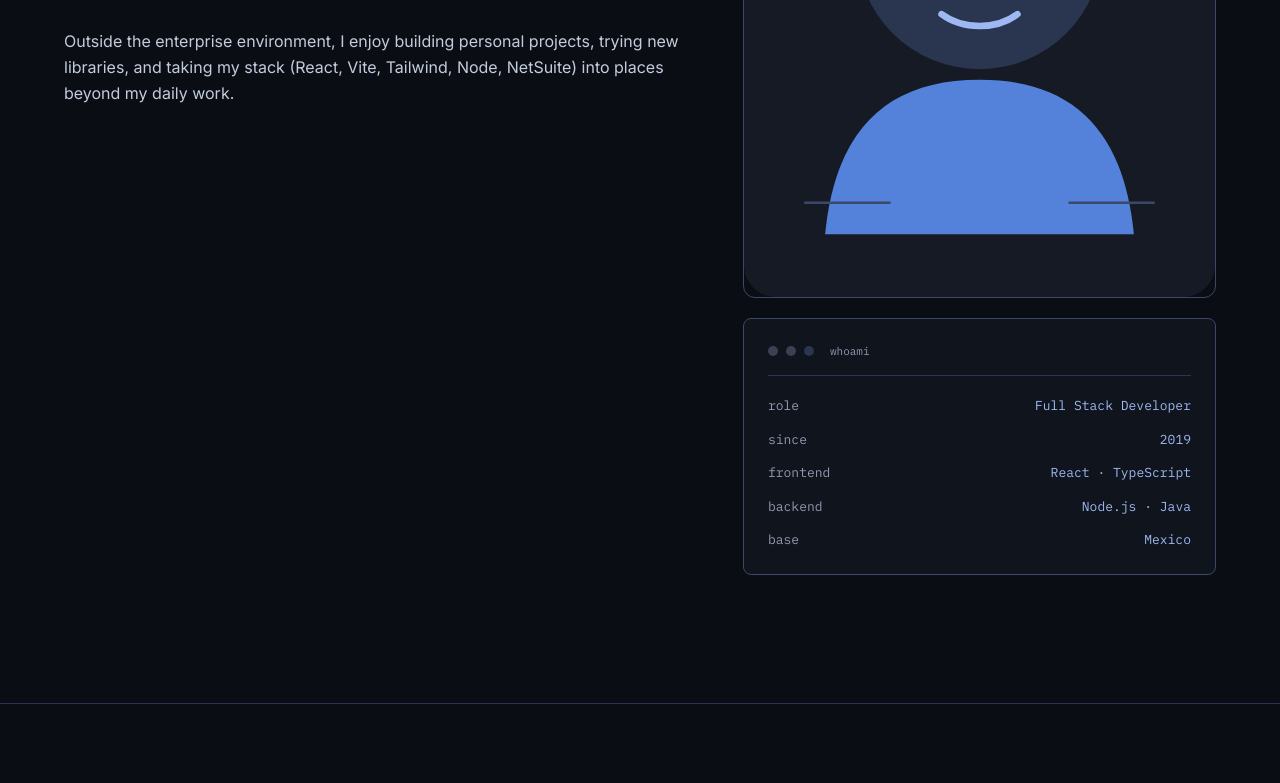
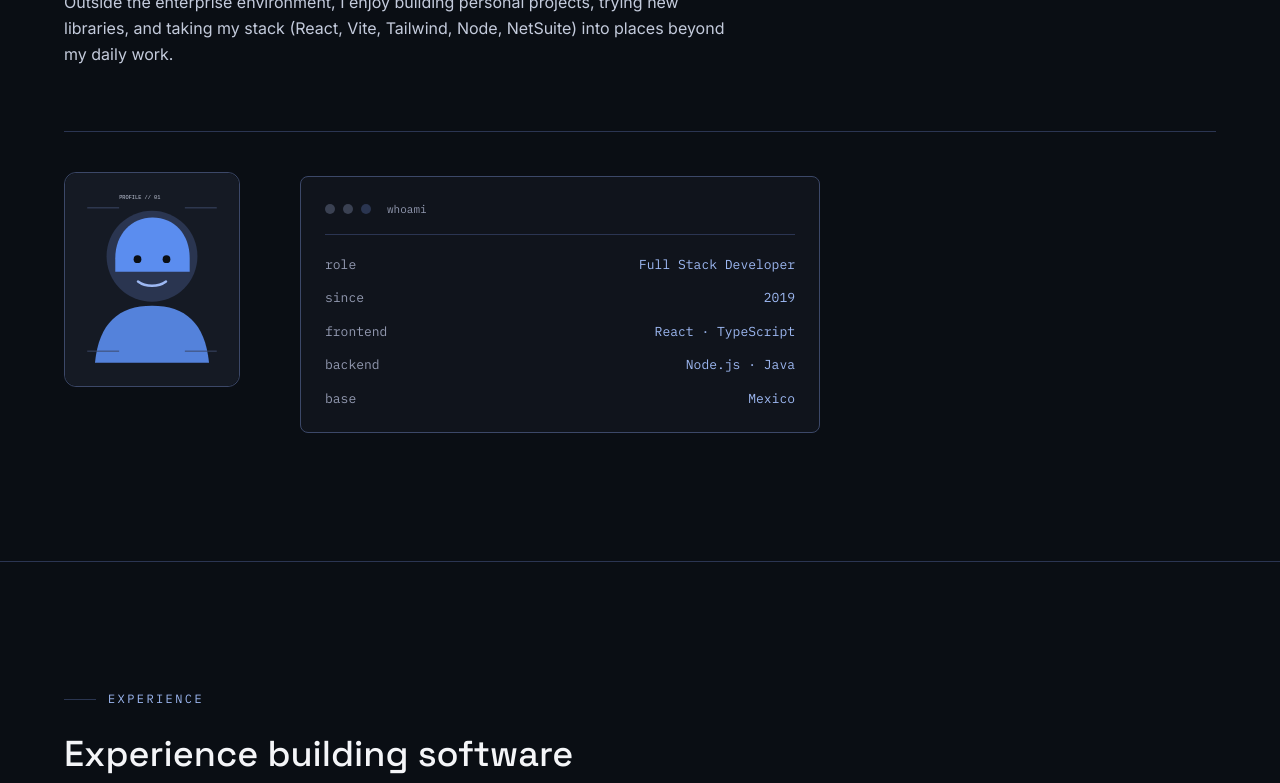
Before and after one commit to SantiOrteal/santiago-portfolio, a React (Vite) app: page / in a window 1280 px wide. Shown: the part 1360-2143 px from the top of the page. Built offline with nearby package versions, Linux system fonts and the light colour scheme; no server answers.

Commit message:
Adjusment landing page

```diff
--- a/src/App.jsx
+++ b/src/App.jsx
@@ -20,10 +20,10 @@ export default function App() {
       <main className="relative z-10">
         <Hero />
         <About />
+        <Experience />
+        <Projects />
         <Skills />
         <Homelab />
-        <Experience />
-        <Projects />
         <Contact />
       </main>
     </div>
--- a/src/components/About.jsx
+++ b/src/components/About.jsx
@@ -19,9 +19,9 @@ export default function About() {
 
         <div
           ref={revealRef}
-          className="reveal mt-10 grid grid-cols-1 gap-14 md:grid-cols-[1.3fr_1fr] md:gap-16"
+          className="reveal mt-10"
         >
-          <div className="space-y-6">
+          <div className="max-w-4xl space-y-6">
             {about.paragraphs.map((p, i) => (
               <p
                 key={i}
@@ -36,13 +36,15 @@ export default function About() {
             ))}
           </div>
 
-          <div className="space-y-5">
+          <div className="mt-16 grid items-start gap-10 border-t border-border-soft pt-10 md:grid-cols-[180px_minmax(0,520px)] md:gap-14">
+            <div className="flex justify-center md:justify-start">
               <img
                 src={avatarAbstract}
                 alt="Abstract geometric profile illustration"
-              className="w-full rounded-xl border border-border object-cover"
+                className="w-full max-w-36 rounded-xl border border-border object-cover md:max-w-44"
               />
-            <div className="rounded-lg border border-border bg-surface p-6">
+            </div>
+            <div className="rounded-lg border border-border bg-surface p-6 md:mt-1">
               <div className="mb-5 flex items-center gap-2 border-b border-border-soft pb-4">
                 <span className="h-2.5 w-2.5 rounded-full bg-[#3a4152]" />
                 <span className="h-2.5 w-2.5 rounded-full bg-[#3a4152]" />
--- a/src/components/Nav.jsx
+++ b/src/components/Nav.jsx
@@ -9,10 +9,10 @@ export default function Nav() {
   const content = getContent(language);
   const links = [
     { href: "#about", label: content.nav.about },
+    { href: "#experience", label: content.nav.experience },
+    { href: "#projects", label: content.nav.projects },
     { href: "#skills", label: content.nav.skills },
     { href: "#homelab", label: content.nav.homelab },
-    { href: "#experience", label: content.nav.experience },
-    { href: "#projects", label: content.nav.projects },
     { href: "#contact", label: content.nav.contact },
   ];
   const [scrolled, setScrolled] = useState(false);
```
Lines whose indentation alone changed are shown as unchanged.
